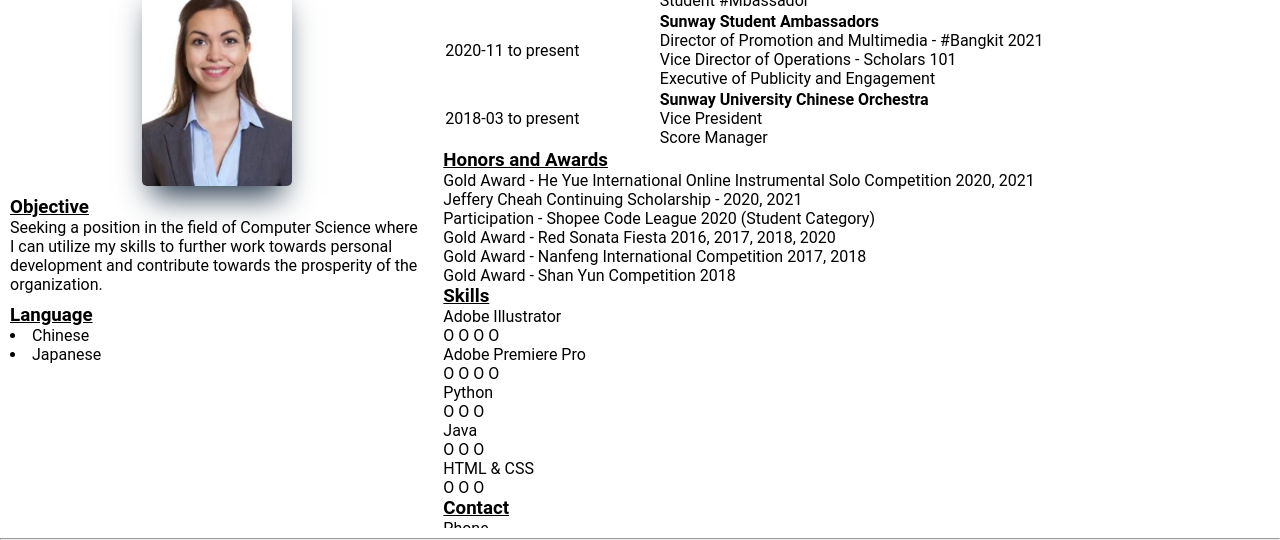
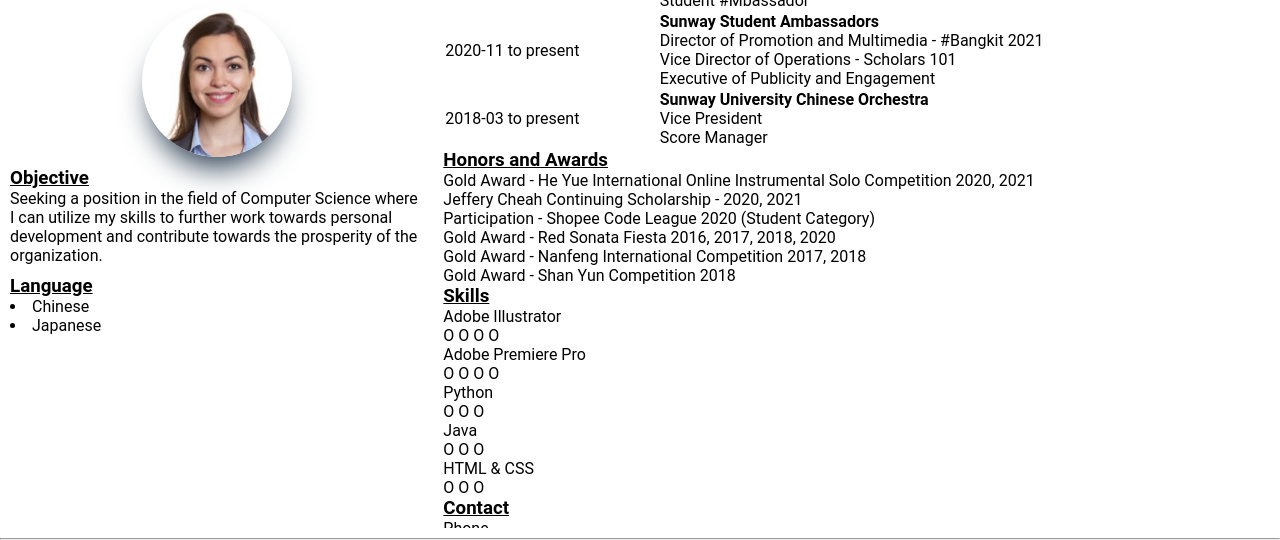
Before and after one commit to Kyle-Law/weblaunch-2021-html, a plain HTML site: page index.html in a window 1280 px wide. Shown: the part 321-861 px from the top of the page. Drawn offline with Linux system fonts and the light colour scheme.

Commit message:
Image-Edit: Refine image position & sizing

```diff
--- a/css/style.css
+++ b/css/style.css
@@ -75,9 +75,12 @@ nav a:hover {
 }
 
 .grid-left img {
-  box-shadow: rgb(38, 57, 77) 0px 20px 30px -10px;
-  border-radius: 5px;
+  box-shadow: rgb(38 57 77) 0px 20px 30px -10px;
+  border-radius: 100%;
   width: 150px;
+  height: 150px;
+  object-position: 4px -3px;
+  object-fit: cover;
 }
 
 .grid-left h1,
```
